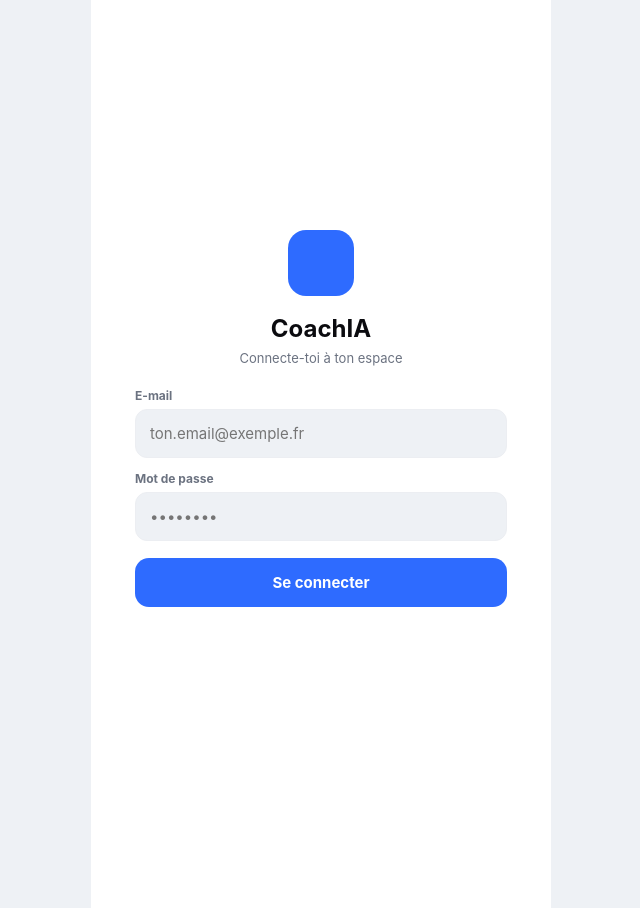
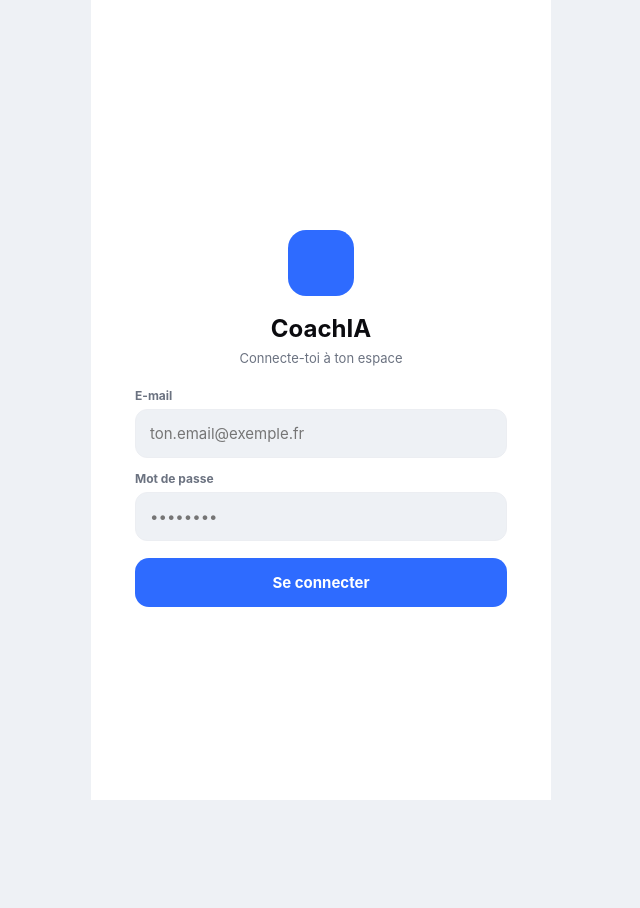
Before and after one commit to rudoche69-cmyk/coachia, a plain HTML site: page index.html in a window 1280 px wide. Shown: the whole page, without its empty margins (319-959 px from the left). After the commit the page ends 800 px from the top, so only its background shows below. Drawn offline with nearby package versions, Linux system fonts and the light colour scheme; some icons are missing.

Commit message:
Add files via upload

```diff
--- a/index.html
+++ b/index.html
@@ -17,8 +17,8 @@
   :root{--ink:#0B0B0F;--muted:#6B7280;--faint:#9AA1AC;--line:#ECEEF2;--accent:#2E6BFF;--accent-soft:#EAF0FF;--bg:#EEF1F5;--card:#FFFFFF;--green:#16A34A;--green-bg:#E8F6EC;--amber:#E08A2B;--amber-bg:#FBF1E3;--red:#E24B4A;--red-bg:#FBEAEA;}
   *{box-sizing:border-box;margin:0;padding:0}
   body{font-family:-apple-system,BlinkMacSystemFont,'Segoe UI',Inter,Arial,sans-serif;background:var(--bg);color:var(--ink);-webkit-font-smoothing:antialiased;min-height:100vh;display:flex;justify-content:center}
-  #app{width:100%;max-width:460px;background:var(--card);min-height:100vh;display:flex;flex-direction:column;position:relative}
-  #screen{flex:1;overflow-y:auto;padding:18px 18px 90px}
+  #app{width:100%;max-width:460px;background:var(--card);height:100vh;display:flex;flex-direction:column;position:relative}
+  #screen{flex:1;min-height:0;overflow-y:auto;padding:18px 18px 90px}
   .tbar{display:flex;align-items:center;justify-content:space-between;margin:6px 0 16px}
   .tbar .t{font-size:12px;color:var(--faint)} .tbar h2{font-size:22px;font-weight:700;letter-spacing:-.01em}
   .ic{width:38px;height:38px;border-radius:50%;background:var(--bg);display:flex;align-items:center;justify-content:center;font-size:19px;cursor:pointer;border:none;color:var(--ink)}
--- a/sw.js
+++ b/sw.js
@@ -1,5 +1,5 @@
 /* CoachIA — service worker */
-const CACHE = 'coachia-v9';
+const CACHE = 'coachia-v10';
 const CORE = ['./', './index.html', './manifest.webmanifest', './icon-192.png', './icon-512.png'];
 self.addEventListener('install', (e) => { e.waitUntil(caches.open(CACHE).then((c) => c.addAll(CORE)).then(() => self.skipWaiting())); });
 self.addEventListener('activate', (e) => { e.waitUntil(caches.keys().then((keys) => Promise.all(keys.filter((k) => k !== CACHE).map((k) => caches.delete(k)))).then(() => self.clients.claim())); });
```
